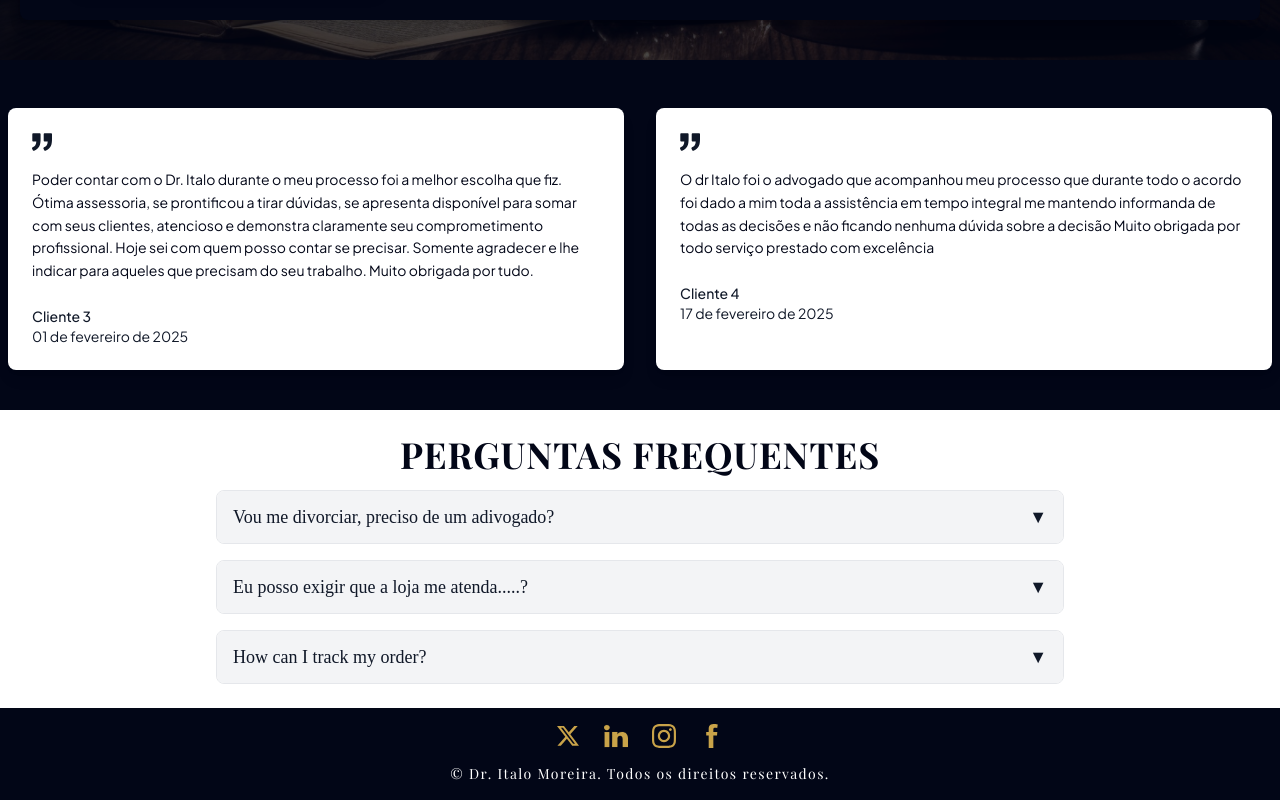
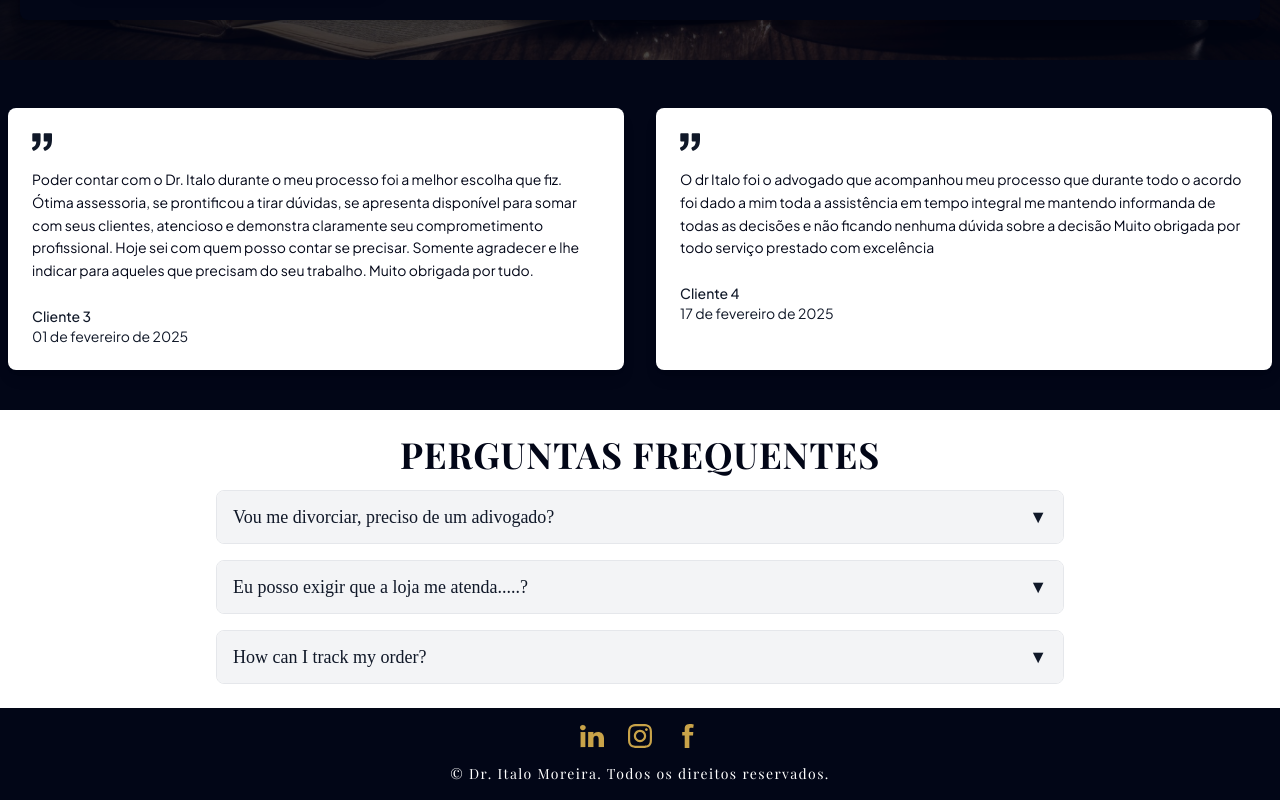
Before and after one commit to FelipeVieir4/italo-moreira-landing-page, a Next.js app: page / in a window 1280 px wide. Shown: the part 1964-2764 px from the top of the page. Built offline with nearby package versions, Linux system fonts and the light colour scheme; a web font is replaced by a local one.

Commit message:
upload footer

```diff
--- a/app/_sections-landing-pages/footer/footer.tsx
+++ b/app/_sections-landing-pages/footer/footer.tsx
@@ -5,17 +5,6 @@ const Footer = () => {
     <footer className="bg-primary text-white py-4">
       <div className="max-w-6xl mx-auto px-4 flex flex-col items-center">
         <div className="flex space-x-6 mb-4">
-          <a
-            href="https://www.twitter.com"
-            target="_blank"
-            rel="noopener noreferrer"
-          >
-            <img
-              src="./footer/twitter-icon.svg"
-              alt="Twitter"
-              className="w-6 h-6 hover:opacity-75"
-            />
-          </a>
           <a
             href="https://www.linkedin.com"
             target="_blank"
```
